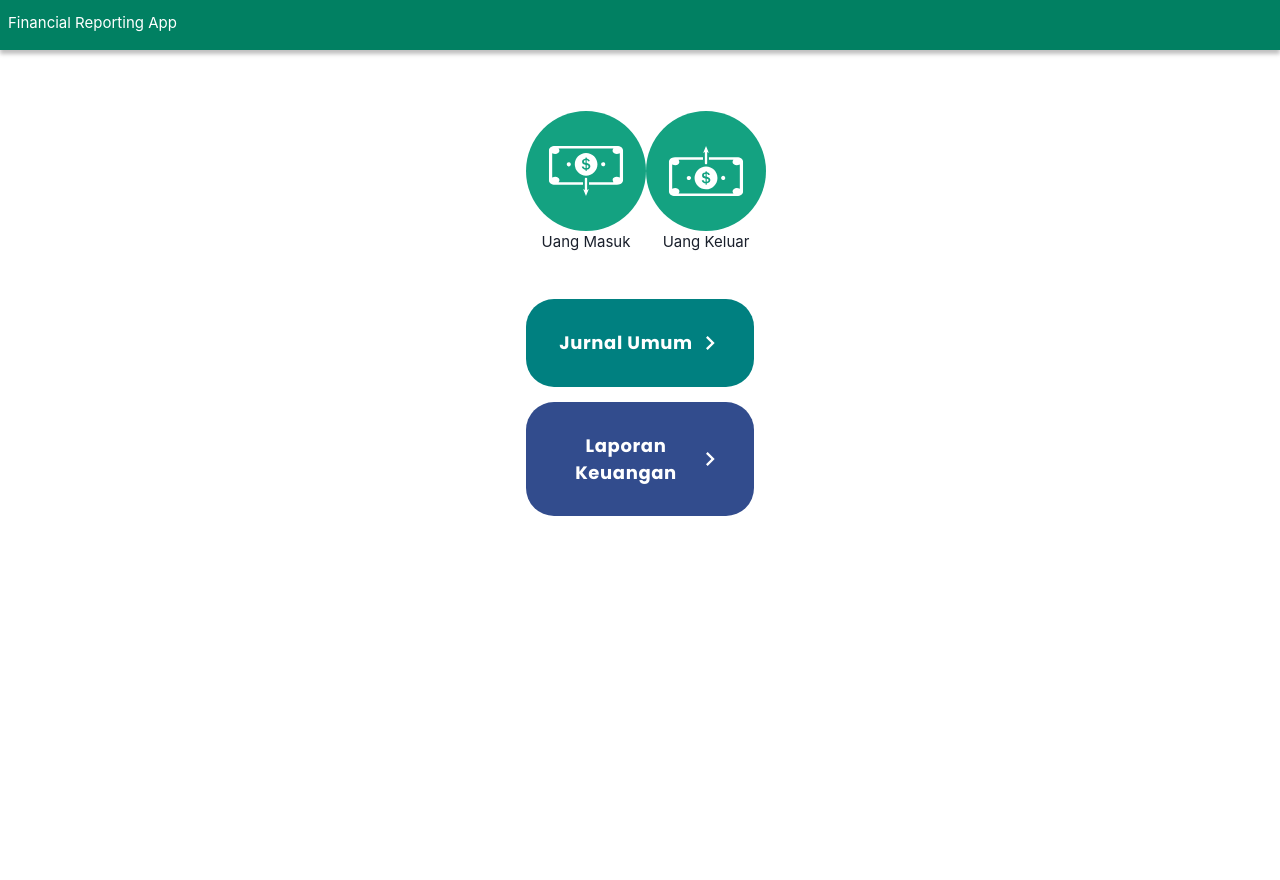
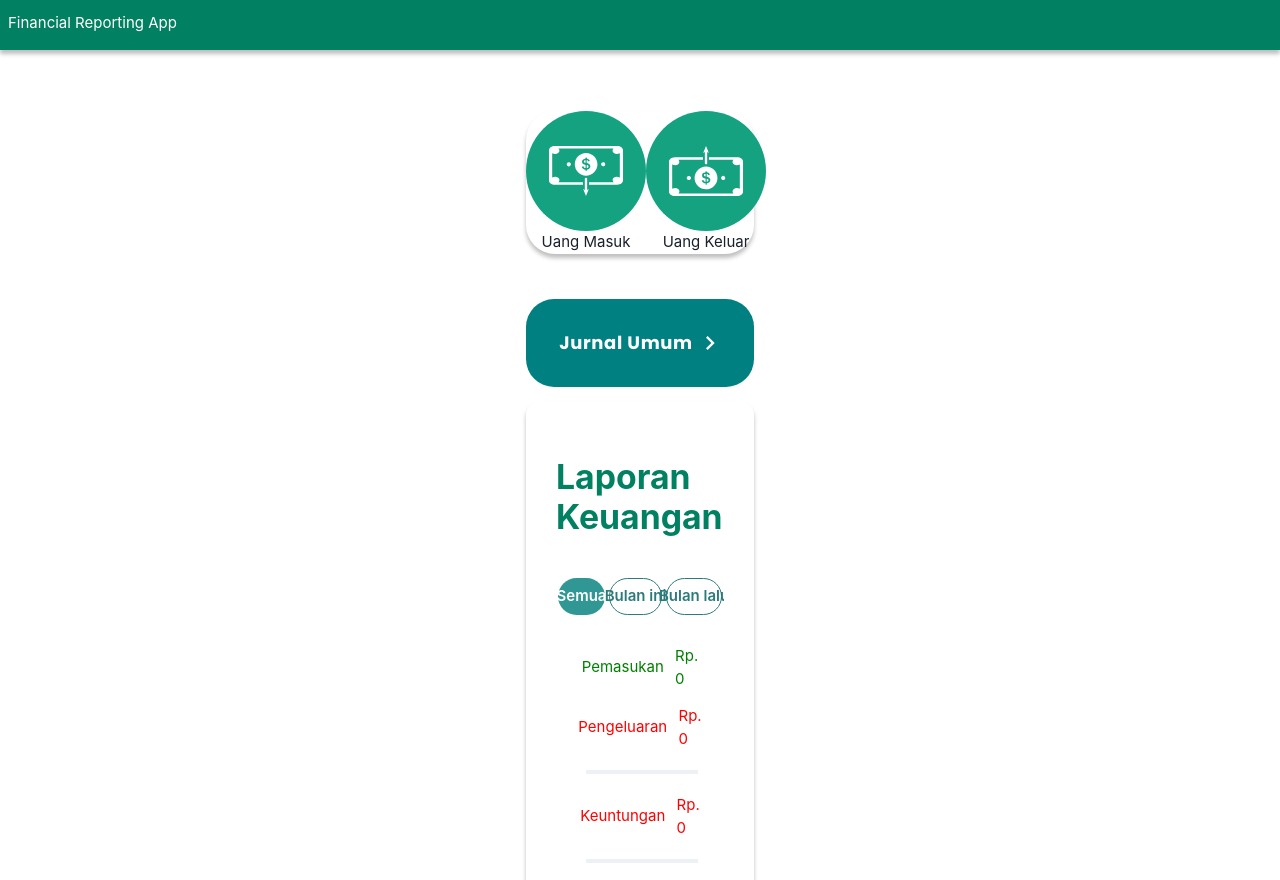
Before and after one commit to AndhikaBrosnan/financial-reporting, a Next.js app: page / in a window 1280 px wide. Built offline with nearby package versions, Linux system fonts and the light colour scheme; no server answers; the database is empty.

Commit message:
fix: progress

```diff
--- a/pages/index.js
+++ b/pages/index.js
@@ -1,5 +1,5 @@
 import { Inter } from "@next/font/google";
-import { Box, Flex, Image, Text } from "@chakra-ui/react";
+import { Box, Button, Flex, Image, Text } from "@chakra-ui/react";
 import { ChevronRightIcon } from "@chakra-ui/icons";
 import { isMiniMobileHandler } from "../common/helpers/responsive";
 import { useRouter } from "next/router";
@@ -7,6 +7,7 @@ import { useEffect, useState } from "react";
 import HeaderLayout from "../common/components/headers";
 import styles from "./styles.module.css";
 import { IconPemasukan, IconPengeluaran } from "../common/components/icons";
+import ProfitLoss from "./profit-loss";
 
 export default function Home() {
   const isMobile = isMiniMobileHandler();
@@ -22,7 +23,7 @@ export default function Home() {
 
   if (isRendered) {
     return (
-      <>
+      <Box>
         <HeaderLayout />
         <Box
           mt="2em"
@@ -32,7 +33,7 @@ export default function Home() {
           p={isMobile ? "1" : "2em 35em"}
           h="100vh"
         >
-          <Box background="#018062"></Box>
+          <Box className={styles["container-box-buttons"]}>
             <Flex justifyContent="space-around" alignItems="center">
               <Flex
                 justifyContent="center"
@@ -71,6 +72,7 @@ export default function Home() {
                 <Text>Uang Keluar</Text>
               </Flex>
             </Flex>
+          </Box>
 
           <Box
             mt="3em"
@@ -92,7 +94,7 @@ export default function Home() {
             </Flex>
           </Box>
 
-          <Box
+          {/* <Box
             mt="1em"
             background="#324C8D"
             borderRadius="28px"
@@ -110,9 +112,23 @@ export default function Home() {
                 h={"28px"}
               />
             </Flex>
+          </Box> */}
+          <Box mt="1em" className={styles["container-profit-loss"]}>
+            <ProfitLoss />
+            <Flex justifyContent="center" alignItems="center">
+              <Button
+                background="#018062"
+                borderRadius="13px"
+                color="white"
+                cursor="pointer"
+                onClick={() => router.push("/profit-loss")}
+              >
+                Lihat Detail
+              </Button>
+            </Flex>
           </Box>
         </Box>
-      </>
+      </Box>
     );
   }
   return <></>;
--- a/pages/profit-loss/index.js
+++ b/pages/profit-loss/index.js
@@ -1,13 +1,18 @@
 import { Box, Button, Divider, Flex, Heading, Text } from "@chakra-ui/react";
 import { isEmpty } from "lodash";
+import { useRouter } from "next/router";
 import { useEffect, useState } from "react";
 import HeaderLayout from "../../common/components/headers";
-import { isMiniMobileHandler } from "../../common/helpers/responsive";
+import {
+  isMiniMobileHandler,
+  isMobileHandler,
+} from "../../common/helpers/responsive";
 import { supabase } from "../../common/helpers/supabaseClient";
 import styles from "./styles.module.css";
 
 const ProfitLoss = () => {
   const isMobile = isMiniMobileHandler();
+  const router = useRouter();
 
   const [transaksi, setTransaksi] = useState([]);
   const [totalIncome, setTotalIncome] = useState(0);
@@ -16,11 +21,6 @@ const ProfitLoss = () => {
   const [totalProfit, setTotalProfit] = useState(0);
 
   const formatter = new Intl.NumberFormat("id-ID");
-
-  // useEffect(() => {
-  //   const transactions = JSON.parse(localStorage.getItem("transactions"));
-  //   if (!isEmpty(transactions)) setTransaksi(transactions);
-  // }, []);
 
   const fetchDatabase = async () => {
     let { data } = await supabase
@@ -63,12 +63,83 @@ const ProfitLoss = () => {
     setTotalProfit(totalIncome - totalOutcome);
   }, [totalIncome, totalOutcome]);
 
+  if (router.pathname === "/") {
+    return (
+      <>
+        <Flex justifyContent="center" alignItems="center" pt="1em">
+          <Heading className={styles["title-laporan-keuangan"]} as="h2">
+            Laporan Keuangan
+          </Heading>
+        </Flex>
+        <Box m="1em 0">
+          <Flex
+            justifyContent="flex-start"
+            alignItems="center"
+            pt="1em"
+            overflowX="auto"
+          >
+            <Button className={styles["button-filter"]} colorScheme="teal">
+              Semua
+            </Button>
+            <Button
+              className={styles["button-filter"]}
+              colorScheme="teal"
+              variant="outline"
+            >
+              Bulan ini
+            </Button>
+            <Button
+              className={styles["button-filter"]}
+              colorScheme="teal"
+              variant="outline"
+            >
+              Bulan lalu
+            </Button>
+          </Flex>
+        </Box>
+        <Box mt="1em" m="2em">
+          <Flex justifyContent="center" alignItems="center">
+            <Box>
+              <Text color="green">Pemasukan</Text>
+            </Box>
+            <Box ml={3}>
+              <Text color="green">Rp. {formatter.format(totalIncome)}</Text>
+            </Box>
+          </Flex>
+
+          <Flex m="1em 2em" justifyContent="center" alignItems="center">
+            <Box>
+              <Text color="red">Pengeluaran</Text>
+            </Box>
+            <Box ml={3}>
+              <Text color="red">Rp. {formatter.format(totalOutcome)}</Text>
+            </Box>
+          </Flex>
+
+          <Divider borderWidth="2px" />
+          <Flex m="1em 2em" justifyContent="center" alignItems="center">
+            <Box>
+              <Text color={totalProfit > 0 ? "green" : "red"}>Keuntungan</Text>
+            </Box>
+            <Box ml={3}>
+              <Text color={totalProfit > 0 ? "green" : "red"}>
+                {totalProfit < 0 && "-"} Rp.{" "}
+                {formatter.format(Math.abs(totalProfit))}
+              </Text>
+            </Box>
+          </Flex>
+          <Divider borderWidth="2px" />
+        </Box>
+      </>
+    );
+  }
+
   return (
-    <Box p={!isMobile && "0 30em"}>
-      <HeaderLayout />
-
+    <ParentComponentProfitLoss>
       <Flex justifyContent="center" alignItems="center" pt="1em">
-        <Heading as="h2">Laporan Keuangan</Heading>
+        <Heading className={styles["title-laporan-keuangan"]} as="h2">
+          Laporan Keuangan
+        </Heading>
       </Flex>
       <Box m="1em 0">
         <Flex
@@ -146,6 +217,32 @@ const ProfitLoss = () => {
           </Box>
         </Flex>
       </Box>
+    </ParentComponentProfitLoss>
+  );
+};
+
+const ParentComponentProfitLoss = (props) => {
+  const isMobile = isMobileHandler();
+  return (
+    <Box p={!isMobile && "0 30em"}>
+      <HeaderLayout />
+      {props.children}
+      <Flex
+        m="2em 0"
+        justifyContent="center"
+        alignItems="center"
+        flexDirection="column"
+      >
+        <Box>
+          <Text fontWeight="bold">Persentase Pengeluaran</Text>
+        </Box>
+        <Box ml={3} mt={2}>
+          <Text>
+            {"Beban Gaji"} merupakan beban pengeluaran terbesar dengan
+            persentase {"5%"}
+          </Text>
+        </Box>
+      </Flex>
     </Box>
   );
 };
--- a/pages/profit-loss/styles.module.css
+++ b/pages/profit-loss/styles.module.css
@@ -2,3 +2,7 @@
   border-radius: 28px !important;
   margin: 0 2px;
 }
+
+.title-laporan-keuangan {
+  color: #018062;
+}
--- a/pages/styles.module.css
+++ b/pages/styles.module.css
@@ -12,3 +12,14 @@
 
   color: #ffffff;
 }
+
+.container-profit-loss {
+  box-shadow: 0px 4px 4px rgba(0, 0, 0, 0.25) !important;
+  border-radius: 13px !important;
+  padding: 2em;
+}
+
+.container-box-buttons {
+  box-shadow: 0px 4px 4px rgba(0, 0, 0, 0.25);
+  border-radius: 29px;
+}
```
Lines whose indentation alone changed are shown as unchanged.
